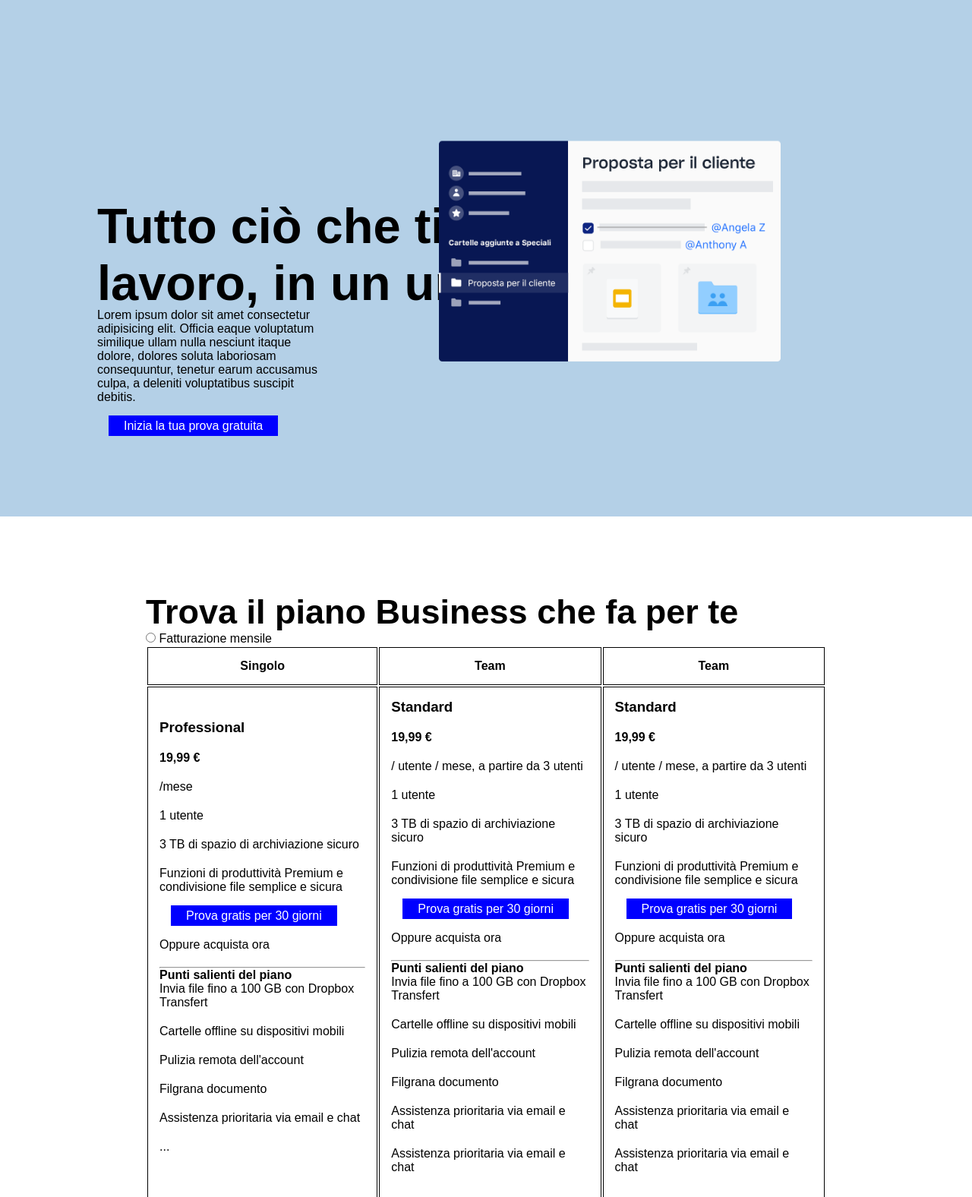
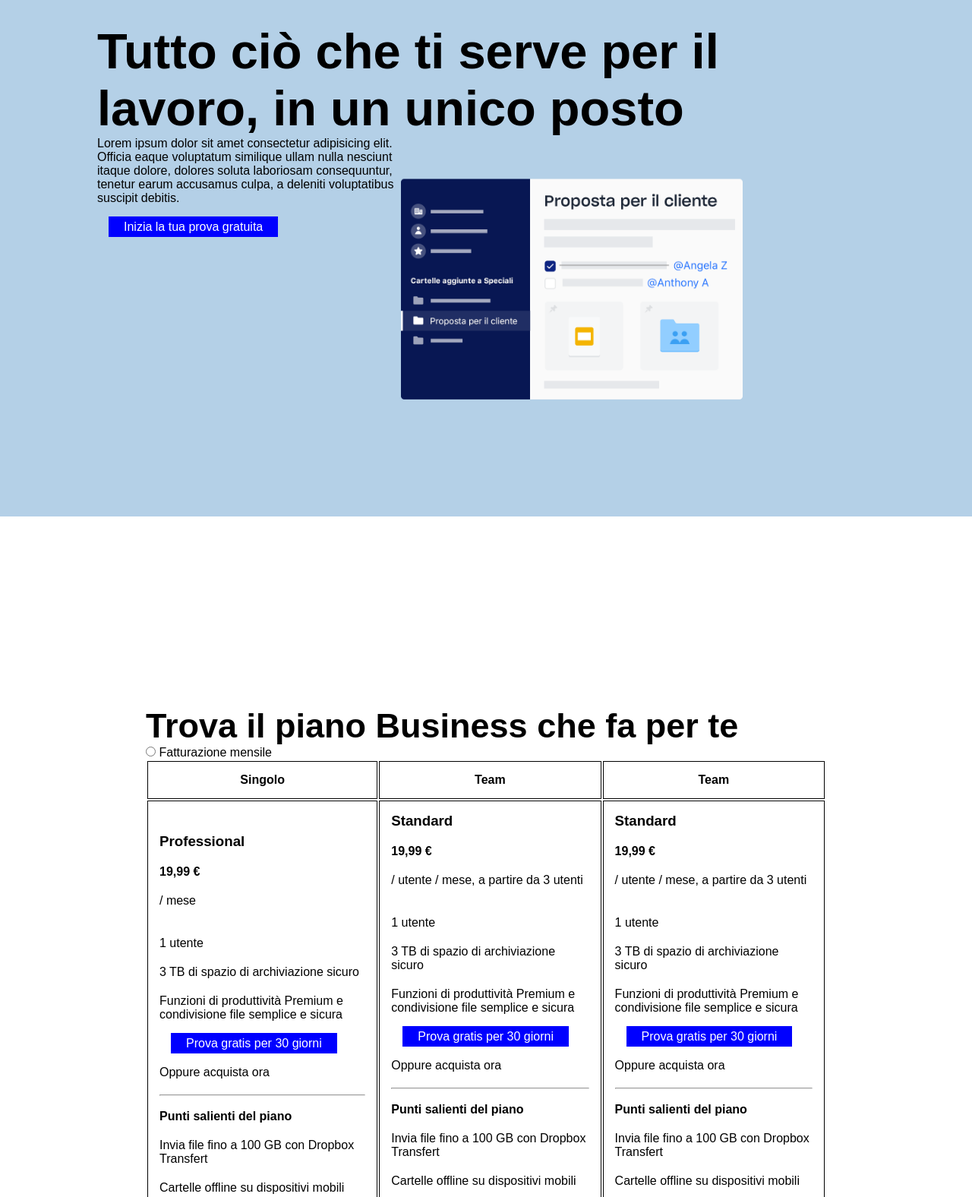
Before and after one commit to Vincedinardo21/htmlcss-dropbox, a plain HTML site: page index.html in a window 1280 px wide. Shown: the part 120-1696 px from the top of the page at 76% size. Drawn offline with Linux system fonts and the light colour scheme.

Commit message:
Jumbotron fixed

```diff
--- a/css/style.css
+++ b/css/style.css
@@ -58,7 +58,7 @@ a {
 }
 
 .container2 {
-    position: relative;
+    padding-top: 150px;
     margin: 0 auto;
     width: 80%;
     height: 100vh;
@@ -67,16 +67,18 @@ a {
 }
 
 h1 {
-    position: absolute;
-    bottom: 270px;
     font-size: 65px;
 }
 
+.row::after{
+    contain: "";
+    display: table;
+    clear: both;
+}
+
 .colsx {
-    position: absolute;
-    bottom: 110px;
-    left: 0;
-    width: 30%;
+    float: left;
+    width: 400px;
     /* Debug */
     /* background-color: brown; */
 }
@@ -86,9 +88,7 @@ h1 {
 }
 
 .coldx {
-    position: absolute;
-    top: 250px;
-    left: 450px;
+    float: left;
 }
 
 .coldx img {
--- a/index.html
+++ b/index.html
@@ -37,8 +37,9 @@
         <!-- Jumbotron -->
         <section id="jumbotron">
             <div class="container2">
-                <h1>Tutto ciò che ti serve per il lavoro, in un unico posto</h1>
+
                 <div class="row">
+                    <h1>Tutto ciò che ti serve per il lavoro, in un unico posto</h1>
                     <div class="colsx">
                         <p>Lorem ipsum dolor sit amet consectetur adipisicing elit. Officia eaque voluptatum similique ullam nulla nesciunt itaque dolore, dolores soluta laboriosam consequuntur, tenetur earum accusamus culpa, a deleniti voluptatibus suscipit debitis.</p>
                         <a class="inizia" href="#">Inizia la tua prova gratuita</a>
@@ -84,7 +85,8 @@
                             <ul>
                                 <li><h3>Professional</h3></li>
                                 <li><h4>19,99 &euro;</h4></li>
-                                <li>/mese</li>
+                                <li>/ mese</li>
+                                <br>
                                 <li>1 utente</li>
                                 <li>3 TB di spazio di archiviazione sicuro</li>
                                 <li>Funzioni di produttività Premium e condivisione file semplice e sicura</li>
@@ -93,9 +95,10 @@
                             </ul>
 
                             <hr>
+                            <br>
 
-                            <h4>Punti salienti del piano</h4>
                             <ul>
+                                <li><h4>Punti salienti del piano</h4></li>
                                 <li>Invia file fino a 100 GB con Dropbox Transfert</li>
                                 <li>Cartelle offline su dispositivi mobili</li>
                                 <li>Pulizia remota dell'account</li>
@@ -111,6 +114,7 @@
                                 <li><h3>Standard</h3></li>
                                 <li><h4>19,99 &euro;</h4></li>
                                 <li>/ utente / mese, a partire da 3 utenti</li>
+                                <br>
                                 <li>1 utente</li>
                                 <li>3 TB di spazio di archiviazione sicuro</li>
                                 <li>Funzioni di produttività Premium e condivisione file semplice e sicura</li>
@@ -119,9 +123,10 @@
                             </ul>
 
                             <hr>
+                            <br>
 
-                            <h4>Punti salienti del piano</h4>
                             <ul>
+                                <li><h4>Punti salienti del piano</h4></li>
                                 <li>Invia file fino a 100 GB con Dropbox Transfert</li>
                                 <li>Cartelle offline su dispositivi mobili</li>
                                 <li>Pulizia remota dell'account</li>
@@ -137,6 +142,7 @@
                                 <li><h3>Standard</h3></li>
                                 <li><h4>19,99 &euro;</h4></li>
                                 <li>/ utente / mese, a partire da 3 utenti</li>
+                                <br>
                                 <li>1 utente</li>
                                 <li>3 TB di spazio di archiviazione sicuro</li>
                                 <li>Funzioni di produttività Premium e condivisione file semplice e sicura</li>
@@ -145,9 +151,10 @@
                             </ul>
 
                             <hr>
+                            <br>
 
-                            <h4>Punti salienti del piano</h4>
                             <ul>
+                                <li><h4>Punti salienti del piano</h4></li>
                                 <li>Invia file fino a 100 GB con Dropbox Transfert</li>
                                 <li>Cartelle offline su dispositivi mobili</li>
                                 <li>Pulizia remota dell'account</li>
```
